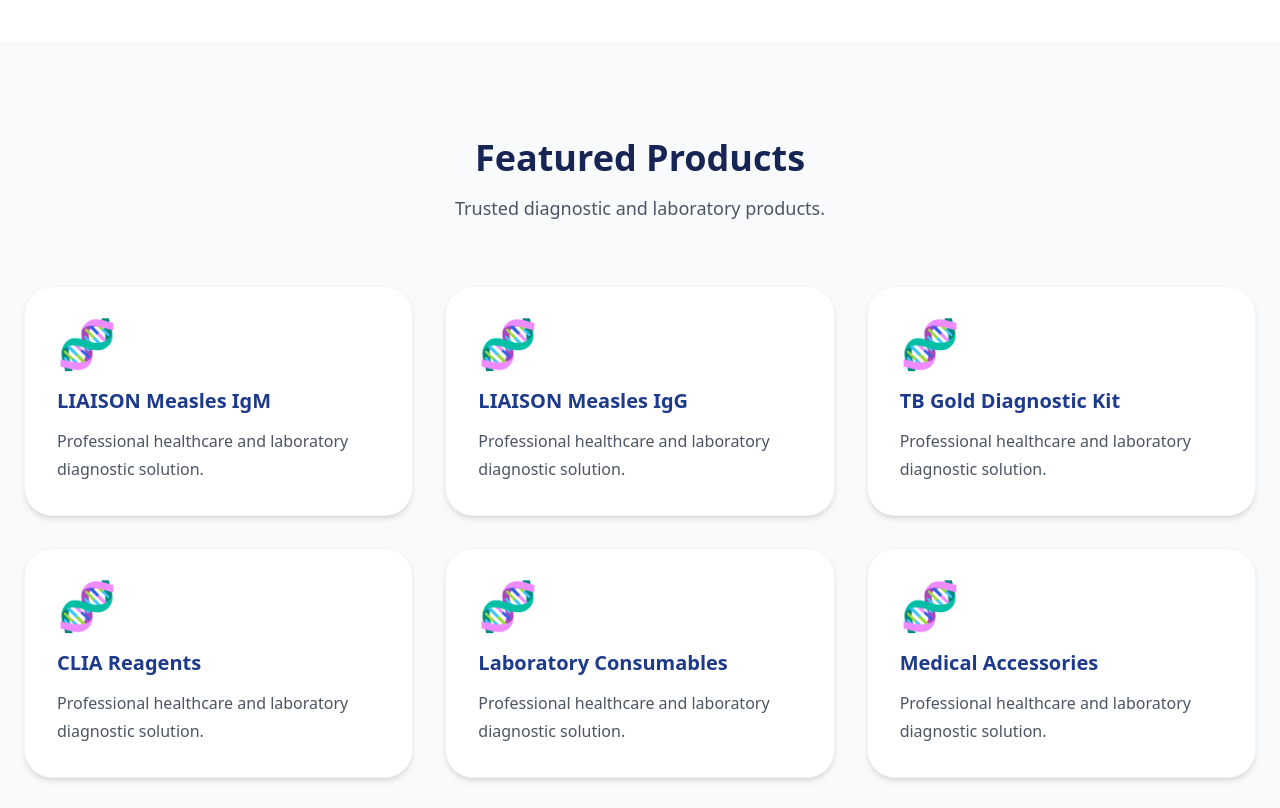
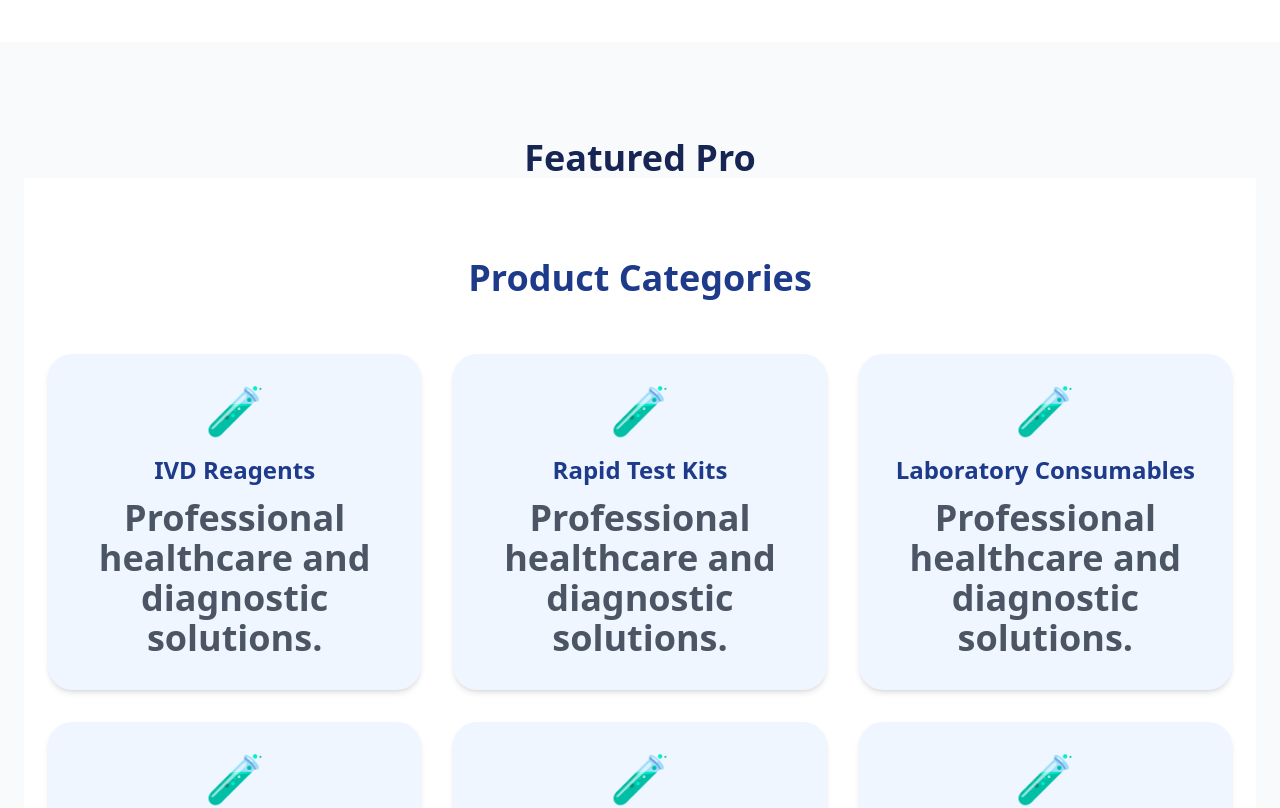
Before and after one commit to didc2026/dream-infinity-diagnostic-solution, a React (Create React App) app: page / in a window 1280 px wide. Shown: the part 1360-2168 px from the top of the page. Built offline with nearby package versions, Linux system fonts and the light colour scheme.

Commit message:
product categories added

```diff
--- a/src/App.js
+++ b/src/App.js
@@ -126,7 +126,43 @@
         <div className="max-w-7xl mx-auto">
           <div className="text-center mb-16">
             <h2 className="text-4xl font-bold text-blue-950">
-              Featured Products
+              Featured Pro<section className="py-20 bg-white">
+  <div className="max-w-7xl mx-auto px-6">
+
+    <h2 className="text-4xl font-bold text-center text-blue-900 mb-14">
+      Product Categories
+    </h2>
+
+    <div className="grid md:grid-cols-3 gap-8">
+
+      {[
+        "IVD Reagents",
+        "Rapid Test Kits",
+        "Laboratory Consumables",
+        "Diagnostic Equipment",
+        "Immunology Products",
+        "Hematology Products"
+      ].map((item, index) => (
+
+        <div
+          key={index}
+          className="bg-blue-50 rounded-3xl p-8 shadow-md hover:shadow-xl transition"
+        >
+          <div className="text-5xl mb-5">🧪</div>
+
+          <h3 className="text-2xl font-bold text-blue-900 mb-3">
+            {item}
+          </h3>
+
+          <p className="text-gray-600">
+            Professional healthcare and diagnostic solutions.
+          </p>
+        </div>
+
+      ))}
+    </div>
+  </div>
+</section>ducts
             </h2>
             <p className="mt-4 text-gray-600 text-lg">
               Trusted diagnostic and laboratory products.
```
